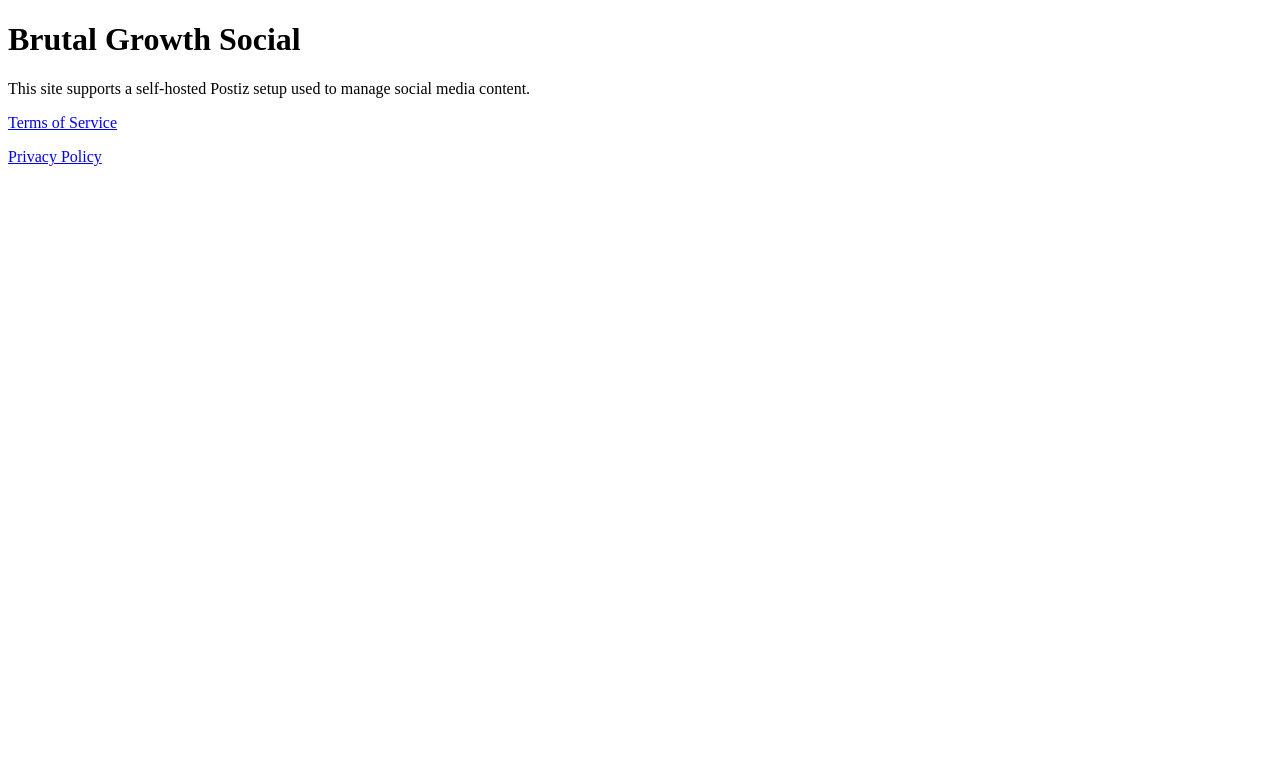
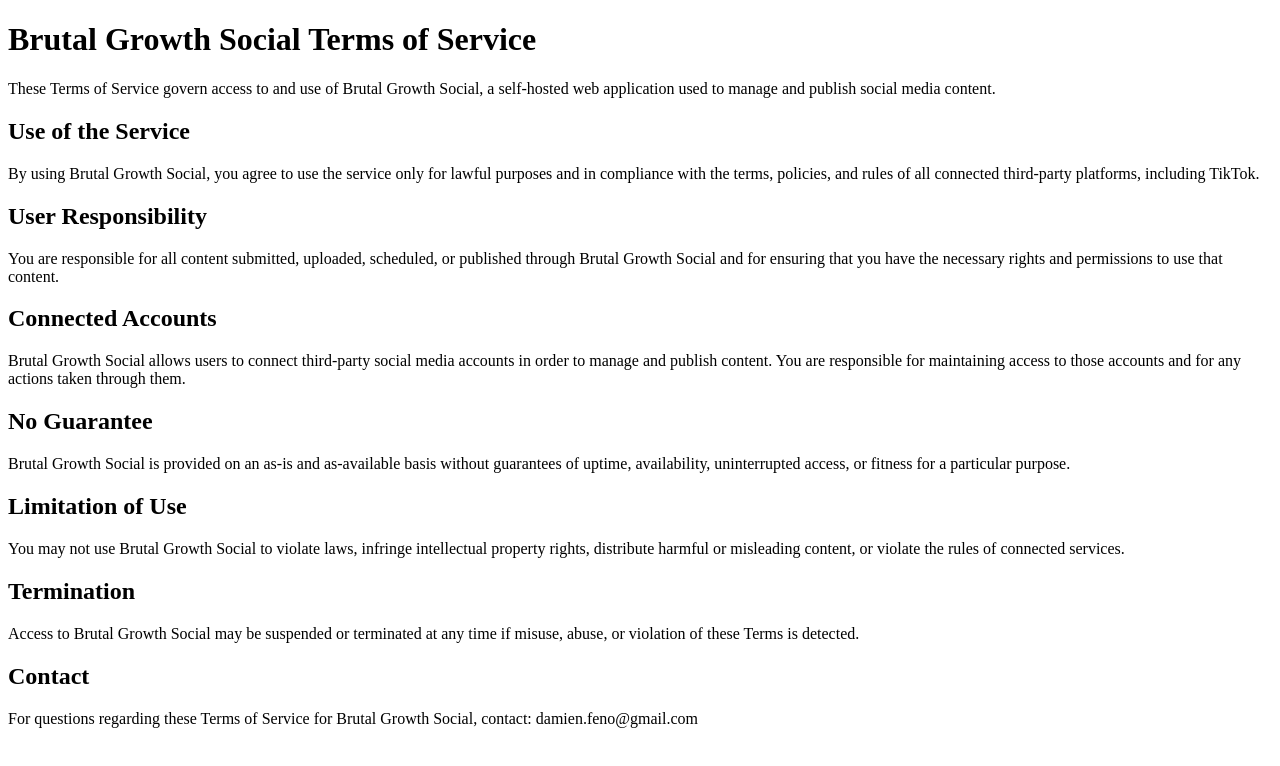
Before and after one commit to Fenoeo/brutal-growth-social, a plain HTML site: page index.html in a window 1280 px wide. Drawn offline with Linux system fonts and the light colour scheme.

Commit message:
Update index.html

```diff
--- a/index.html
+++ b/index.html
@@ -2,12 +2,32 @@
 <html>
 <head>
   <meta charset="utf-8">
-  <title>Brutal Growth Social</title>
+  <title>Brutal Growth Social Terms of Service</title>
 </head>
 <body>
-  <h1>Brutal Growth Social</h1>
-  <p>This site supports a self-hosted Postiz setup used to manage social media content.</p>
-  <p><a href="./terms.html">Terms of Service</a></p>
-  <p><a href="./privacy.html">Privacy Policy</a></p>
+  <h1>Brutal Growth Social Terms of Service</h1>
+
+  <p>These Terms of Service govern access to and use of Brutal Growth Social, a self-hosted web application used to manage and publish social media content.</p>
+
+  <h2>Use of the Service</h2>
+  <p>By using Brutal Growth Social, you agree to use the service only for lawful purposes and in compliance with the terms, policies, and rules of all connected third-party platforms, including TikTok.</p>
+
+  <h2>User Responsibility</h2>
+  <p>You are responsible for all content submitted, uploaded, scheduled, or published through Brutal Growth Social and for ensuring that you have the necessary rights and permissions to use that content.</p>
+
+  <h2>Connected Accounts</h2>
+  <p>Brutal Growth Social allows users to connect third-party social media accounts in order to manage and publish content. You are responsible for maintaining access to those accounts and for any actions taken through them.</p>
+
+  <h2>No Guarantee</h2>
+  <p>Brutal Growth Social is provided on an as-is and as-available basis without guarantees of uptime, availability, uninterrupted access, or fitness for a particular purpose.</p>
+
+  <h2>Limitation of Use</h2>
+  <p>You may not use Brutal Growth Social to violate laws, infringe intellectual property rights, distribute harmful or misleading content, or violate the rules of connected services.</p>
+
+  <h2>Termination</h2>
+  <p>Access to Brutal Growth Social may be suspended or terminated at any time if misuse, abuse, or violation of these Terms is detected.</p>
+
+  <h2>Contact</h2>
+  <p>For questions regarding these Terms of Service for Brutal Growth Social, contact: damien.feno@gmail.com</p>
 </body>
 </html>
```
